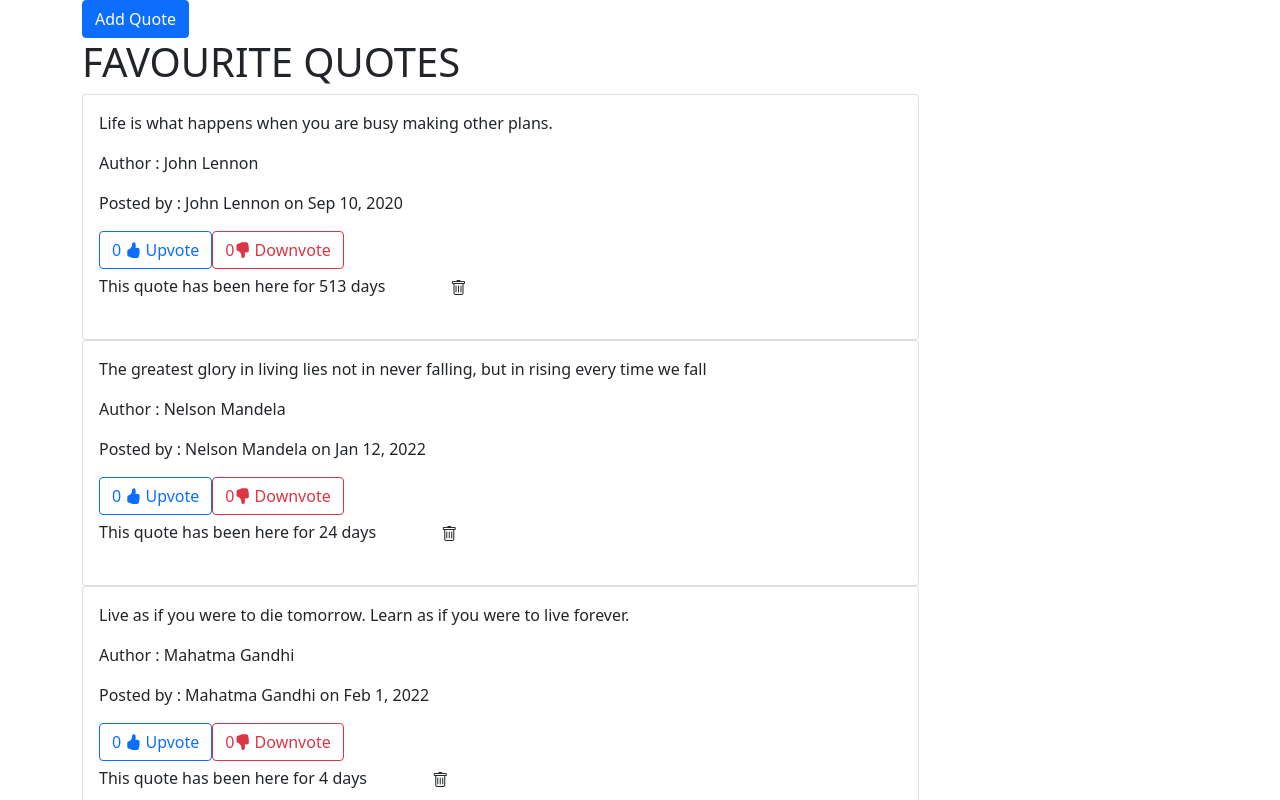
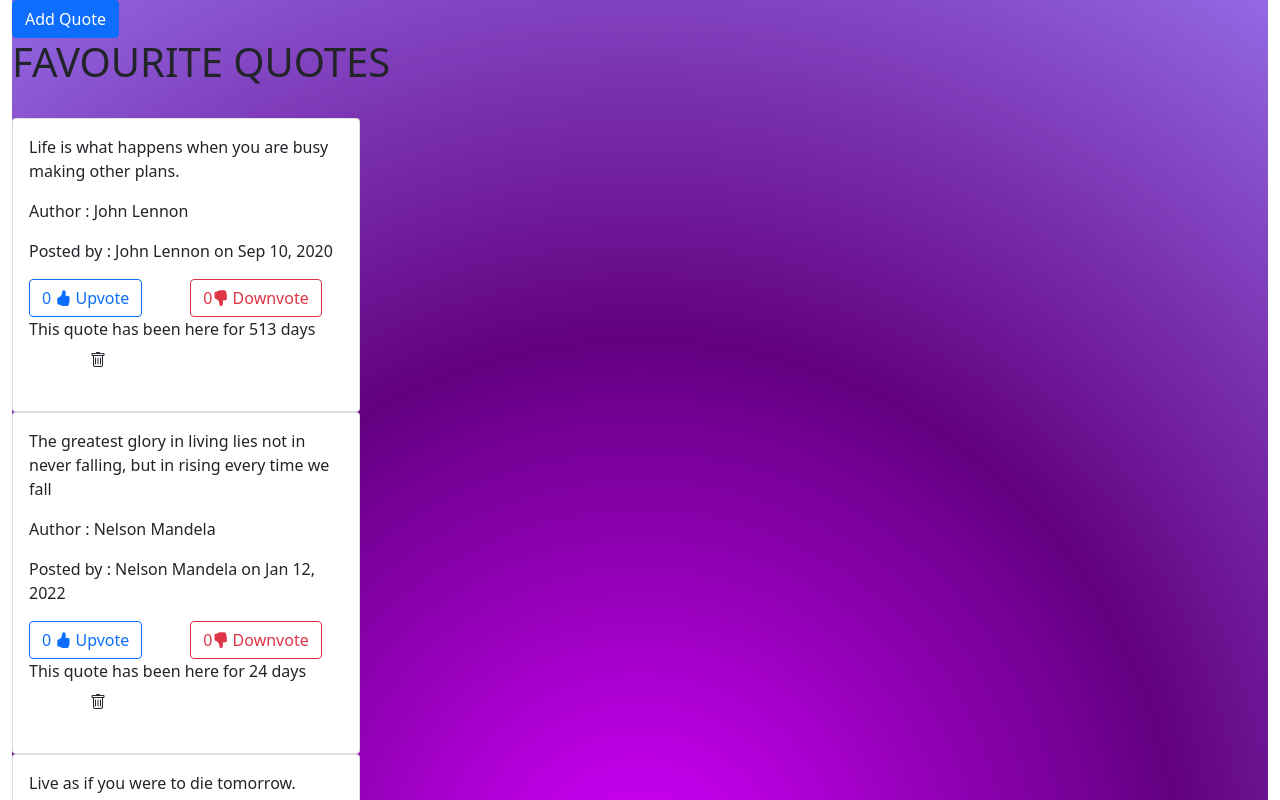
Before and after one commit to Memory-Wabwile/Quotes-App, an Angular app: page / in a window 1280 px wide. Shown: the top 800 px of the page. Built offline with nearby package versions, Linux system fonts and the light colour scheme.

Commit message:
add background color to the page

```diff
--- a/src/app/quote-details/quote-details.component.html
+++ b/src/app/quote-details/quote-details.component.html
@@ -3,8 +3,8 @@
     <p> Author : {{quotee.author}} </p>
     <p>Posted by : {{quotee.name}} on {{quotee.completeDate|date}} </p>
 </div>
-<div>
-    <button  (click)="upVoteButtonClick()"type="button" class="btn btn-outline-primary"> {{upVotes}}  <span class="bi bi-hand-thumbs-up-fill"></span> Upvote</button>
+<div >
+    <button  (click)="upVoteButtonClick()"type="button" class="btn btn-outline-primary me-5"> {{upVotes}}  <span class="bi bi-hand-thumbs-up-fill"></span> Upvote</button>
     <button (click)="downVoteButtonClick()" type="button" class="btn btn-outline-danger"> {{downVotes}}<span class="bi bi-hand-thumbs-down-fill"></span> Downvote</button>
     <p>This quote has been here for {{quotee.completeDate|dayCount}} days
     <span><button (click)= 'quoteDelete(true)' type="button" class="btn ms-5"> <span class="bi bi-trash red-color"></span></button></span></p>
--- a/src/app/quotes-form/quotes-form.component.html
+++ b/src/app/quotes-form/quotes-form.component.html
@@ -1,5 +1,5 @@
 <!-- Button trigger modal -->
-<button type="button" class="btn btn-primary" data-toggle="modal" data-bs-target="#exampleModal">
+<button type="button" class="btn btn-primary" data-toggle="modal" data-target="#exampleModal">
   Add Quote
 </button>
 
@@ -32,7 +32,7 @@
               <p>Name is required</p>
             </div>
           </div>
-          <!-- Testing to see if we get any data -->
+
           <!-- Display {{newGoal.name}} -->
 
           <div class="form-group">
--- a/src/app/quotes/quotes.component.css
+++ b/src/app/quotes/quotes.component.css
@@ -0,0 +1,3 @@
+.main{
+    background-image: radial-gradient(circle, rgb(212, 0, 255),  rgb(98, 0, 128),rgb(148, 105, 228));
+}
--- a/src/app/quotes/quotes.component.html
+++ b/src/app/quotes/quotes.component.html
@@ -1,12 +1,16 @@
-<div class="container">
+<div class="container-fluid">
+  <div class="main">
 
     <div class="navbar-nav ml-auto">
       <app-quotes-form (addQuote)='addNewQuote($event)'></app-quotes-form>
     </div>
     <h1>FAVOURITE QUOTES</h1>
 
-  <div class="col-md-9">
+
+    <div class="row ">
+      <div class="col-md-10 my-4 ">
         <div class="all-cards">
+          <div class="col-md-7  col-lg-4 col-sm-9">
             <div *ngFor="let quotee of quotes" class="card">
               <div class="card-body">
                 <p class="card-text">{{quotee.quote}}</p>
@@ -17,3 +21,6 @@
           </div>
         </div>
       </div>
+    </div>
+  </div>
+</div>
```
Lines whose indentation alone changed are shown as unchanged.
